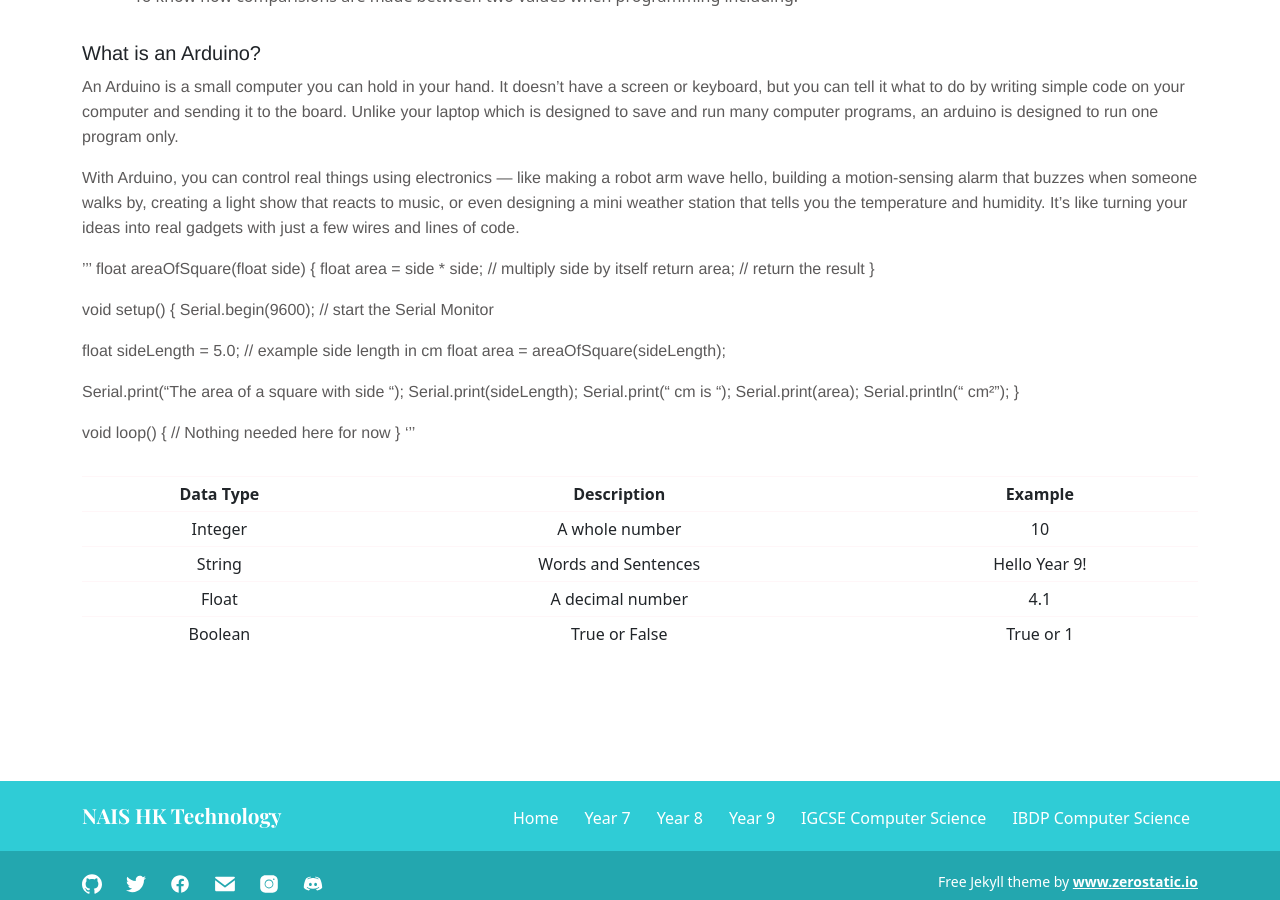
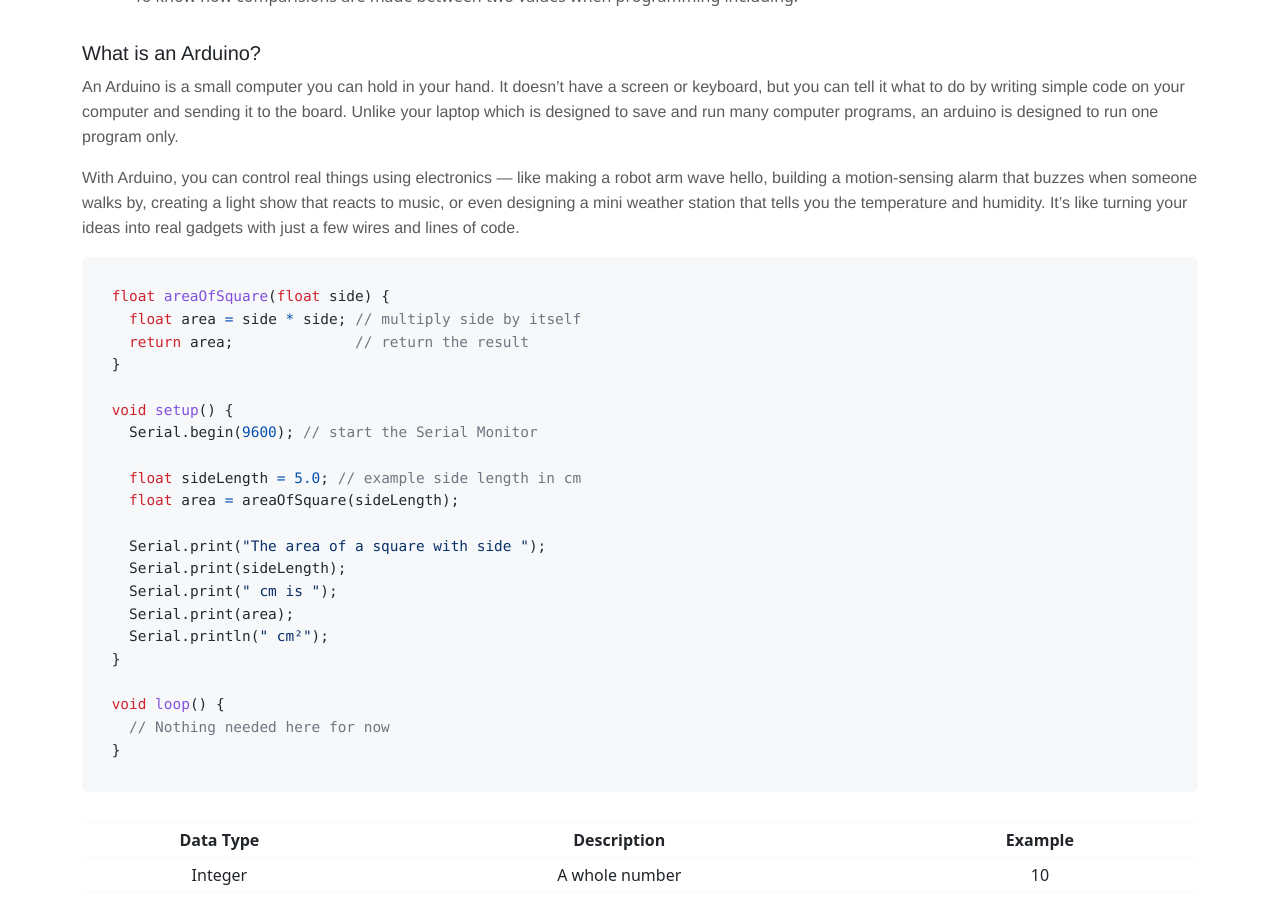
Before and after one commit to elliottpaulrees/NAIS-Tech, a Jekyll site: the page built from y9u1.md, in a window 1280 px wide and 900 px high, scrolled down 4179 px. Built offline with Jekyll 4.4.1, drawn with Linux system fonts in a browser that asks for light colours.

Commit message:
Update y9u1.md

````diff
--- a/y9u1.md
+++ b/y9u1.md
@@ -89,7 +89,8 @@
 
 
 
-'''
+
+```cpp
 float areaOfSquare(float side) {
   float area = side * side; // multiply side by itself
   return area;              // return the result
@@ -111,7 +112,7 @@
 void loop() {
   // Nothing needed here for now
 }
-'''
+```
 
 | Data Type     |Description         | Example      |
 |:-------------:|:------------------:|:------------:|
````
